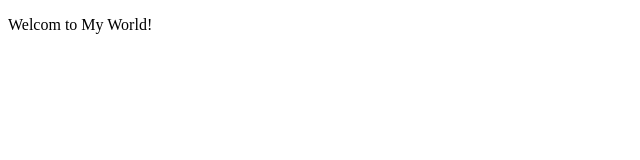
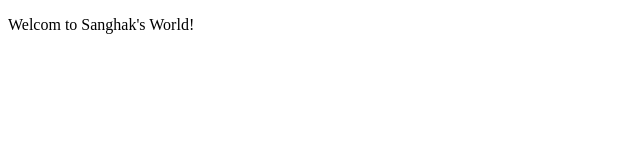
Before and after one commit to shlee2978/shlee2978.github.io, a plain HTML site: page index.html in a window 1280 px wide. Shown: the full height of the page, 0-640 px from the left. Drawn offline with Linux system fonts and the light colour scheme.

Commit message:
Update index.html

```diff
--- a/index.html
+++ b/index.html
@@ -7,6 +7,6 @@
 	<title>Sanghak's GitHub Page</title>
 </head>
 <body>
-  <p>Welcom to My World!</p>
+  <p>Welcom to Sanghak's World!</p>
 </body>
 </html>
```
